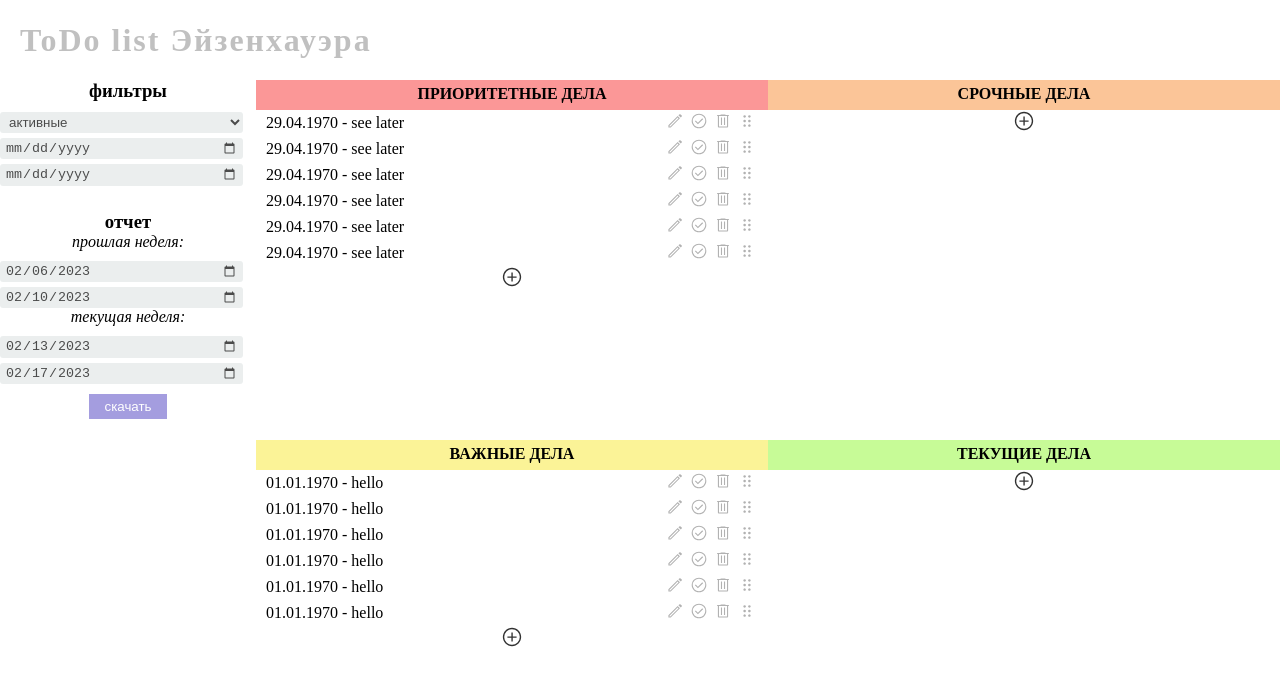
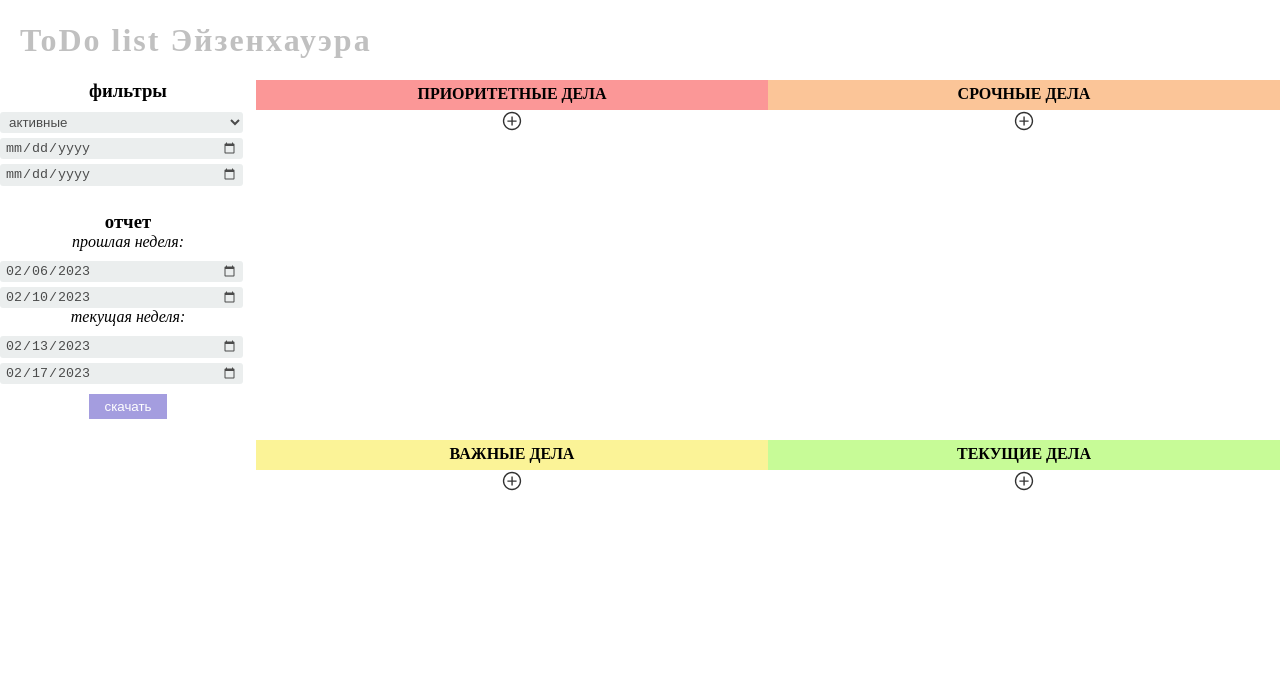
Before and after one commit to ZubarevP/ToDoList, a Vue app: page / in a window 1280 px wide. Shown: the top 684 px of the page. Built offline with nearby package versions, Linux system fonts and the light colour scheme.

Commit message:
feat: complete app

```diff
--- a/src/App.vue
+++ b/src/App.vue
@@ -46,7 +46,7 @@
   import TaskSection from "@/components/taskSection.vue";
   import TaskModal from "@/components/taskModal.vue";
   import ExcelApp from "@/components/excelCreater.vue";
-  import { mapState, mapWritableState } from "pinia";
+  import { mapState, mapWritableState, mapActions } from "pinia";
   import { useTaskStore } from "@/stores/task.js";
 
   export default {
@@ -80,6 +80,11 @@
     },
 
     methods: {
+      ...mapActions(useTaskStore, [
+        'serialize',
+        'unserialize',
+      ]),
+
       openCloseModal(mode, id) {
         this.id = -1; // clear id for watch method
         if(mode) {
@@ -99,6 +104,10 @@
     },
 
     created() {
+      window.addEventListener("beforeunload", ()=>{
+        this.serialize();
+      });
+
       window.addEventListener("keyup", (e)=>{
         if(e.key === "Enter" && e.ctrlKey) {
           this.openCloseModal('create', 0);
@@ -108,6 +117,8 @@
           this.openCloseModal();
         }
       });
+
+      this.unserialize();
     },
   };
 </script>
--- a/src/stores/task.js
+++ b/src/stores/task.js
@@ -6,144 +6,27 @@ export const useTaskStore = defineStore("tasks", {
       showActive: "active",
       startDate: "",
       endDate: "",
-      database: [
-        {
-          name: "hello",
-          list: 1,
-          lastDate: 800890,
-          createDate: 898900,
-          active: false,
-        },
-        {
-          name: "see later",
-          list: 3,
-          lastDate: 10222890932,
-          createDate: 102229080,
-          active: false,
-        },
-        {
-          name: "not now",
-          list: 2,
-          lastDate: 222890932,
-          createDate: 22989080,
-          completeDate: 2228989080,
-          active: true,
-        },
-        {
-          name: "hello",
-          list: 1,
-          lastDate: 800890,
-          createDate: 80980,
-          active: false,
-        },
-        {
-          name: "see later",
-          list: 3,
-          lastDate: 10222890932,
-          createDate: 102228989080,
-          active: false,
-        },
-        {
-          name: "not now",
-          list: 2,
-          lastDate: 222890932,
-          createDate: 2289900,
-          completeDate: 2228989080,
-          active: true,
-        },
-        {
-          name: "hello",
-          list: 1,
-          lastDate: 800890,
-          createDate: 8098900,
-          active: false,
-        },
-        {
-          name: "see later",
-          list: 3,
-          lastDate: 10222890932,
-          createDate: 80,
-          active: false,
-        },
-        {
-          name: "not now",
-          list: 2,
-          lastDate: 222890932,
-          createDate: 2228989080,
-          completeDate: 2228989080,
-          active: true,
-        },
-        {
-          name: "hello",
-          list: 1,
-          lastDate: 800890,
-          createDate: 890,
-          active: false,
-        },
-        {
-          name: "see later",
-          list: 3,
-          lastDate: 10222890932,
-          createDate: 18902228989080,
-          active: false,
-        },
-        {
-          name: "not now",
-          list: 2,
-          lastDate: 222890932,
-          createDate: 2228980,
-          completeDate: 2228989080,
-          active: true,
-        },
-        {
-          name: "hello",
-          list: 1,
-          lastDate: 800890,
-          createDate: 808999900,
-          active: false,
-        },
-        {
-          name: "see later",
-          list: 3,
-          lastDate: 10222890932,
-          createDate: 102228989082320,
-          active: false,
-        },
-        {
-          name: "not now",
-          list: 2,
-          lastDate: 222890932,
-          createDate: 2228989084620,
-          completeDate: 2228989080,
-          active: true,
-        },
-        {
-          name: "hello",
-          list: 1,
-          lastDate: 800890,
-          createDate: 8098908900,
-          active: false,
-        },
-        {
-          name: "see later",
-          list: 3,
-          lastDate: 10222890932,
-          createDate: 10222898798789,
-          active: false,
-        },
-        {
-          name: "not now",
-          list: 2,
-          lastDate: 222890932,
-          createDate: 22289890777780,
-          completeDate: 2228989080,
-          active: true,
-        },
-      ],
+      database: [],
     };
   },
 
   actions: {
+    serialize() {
+      window
+        .localStorage
+        .setItem("tasks", JSON.stringify(this.database));
+    },
+
+    unserialize() {
+      const data = window
+        .localStorage
+        .getItem("tasks");
+
+      if(data) {
+        this.database = JSON.parse(data);
+      }
+    },
+
     createTask(task) {
       const fields = [
         'name',
```
